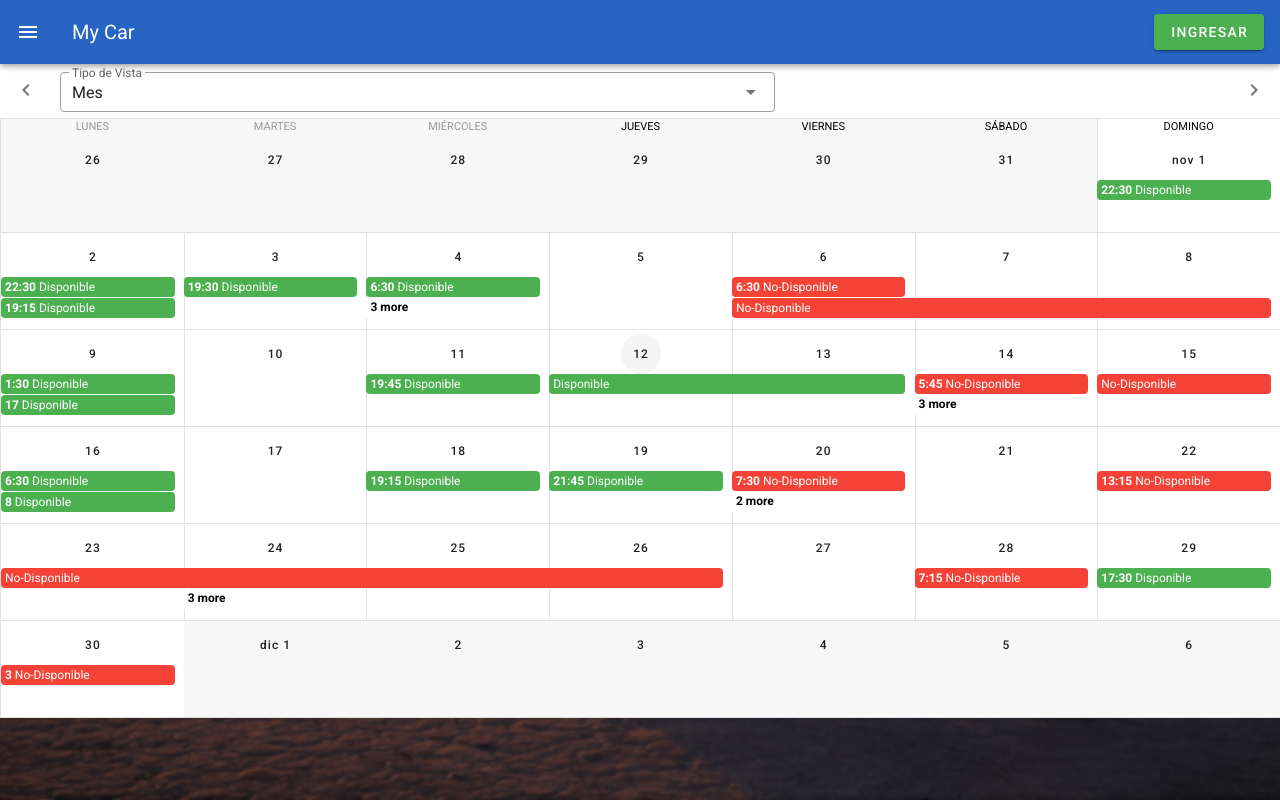
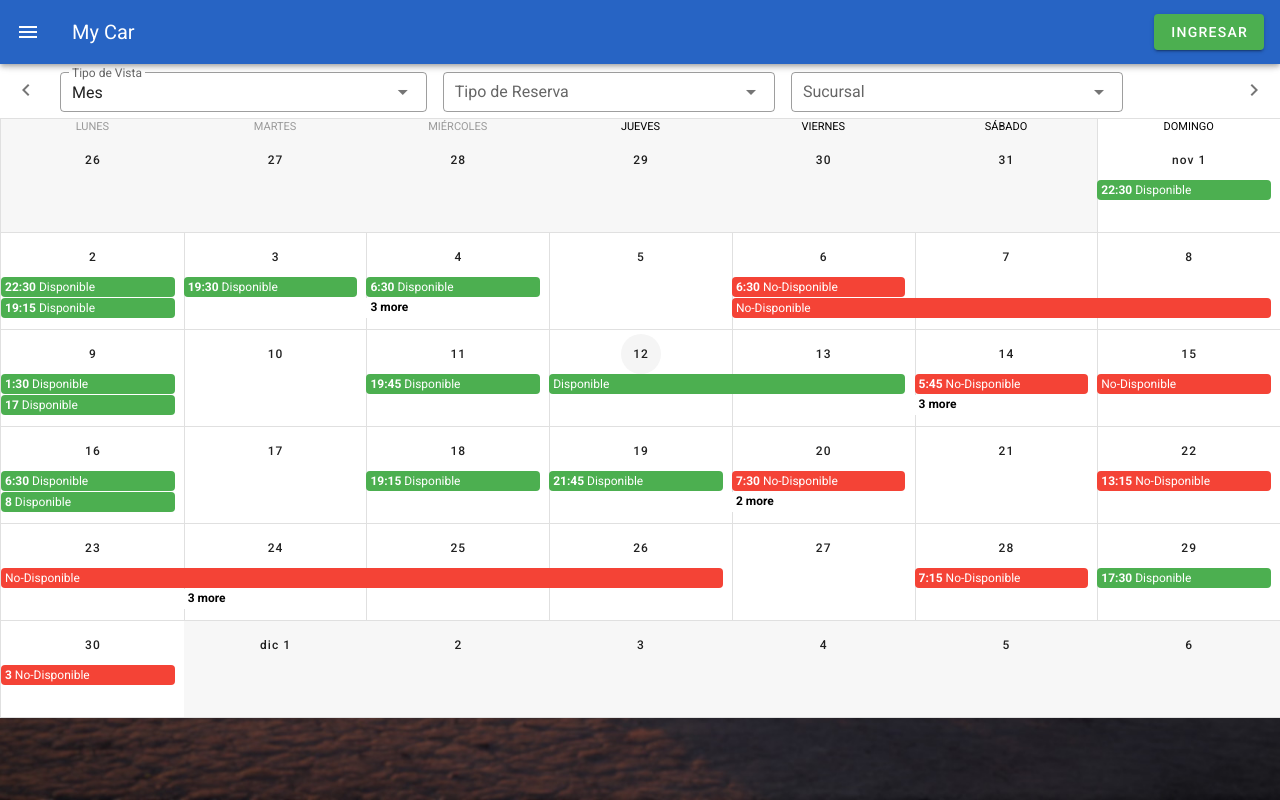
Before and after one commit to SebastianPintos/MEVN-MyCar, a Vue app in the folder client/: page /reservas in a window 1280 px wide. Built offline with nearby package versions, Linux system fonts and the light colour scheme.

Commit message:
Agregado tipo reserva y sucursal

```diff
--- a/client/src/views/Reservas.vue
+++ b/client/src/views/Reservas.vue
@@ -1,5 +1,5 @@
 <template>
-  <div>
+      <div>
     <v-sheet
       tile
       height="54"
@@ -22,6 +22,25 @@
         label="Tipo de Vista"
         @change="cambiarTipo"
       ></v-select>
+
+        <v-select
+        :items="tipoServicio"
+        dense
+        outlined
+        hide-details
+        class="ma-2"
+        label="Tipo de Reserva"
+      ></v-select>
+
+       <v-select
+        :items="sucursales"
+        dense
+        outlined
+        hide-details
+        class="ma-2"
+        label="Sucursal"
+      ></v-select>
+
       <v-spacer></v-spacer>
       <v-btn
         icon
@@ -52,6 +71,8 @@
 <script>
   export default {
     data: () => ({
+    tipoServicio: ['Manenimiento','Service'],
+     sucursales: ['Sucursal A','Sucursal B'],
       type: 'month',
       typeEs: 'Mes',
       typesEs: ['Mes','Semana','Día'],
@@ -119,3 +140,9 @@
     },
   }
 </script>
+<style>
+.contA {
+    background-color: "white";
+    color:"white";
+}
+</style>
```
